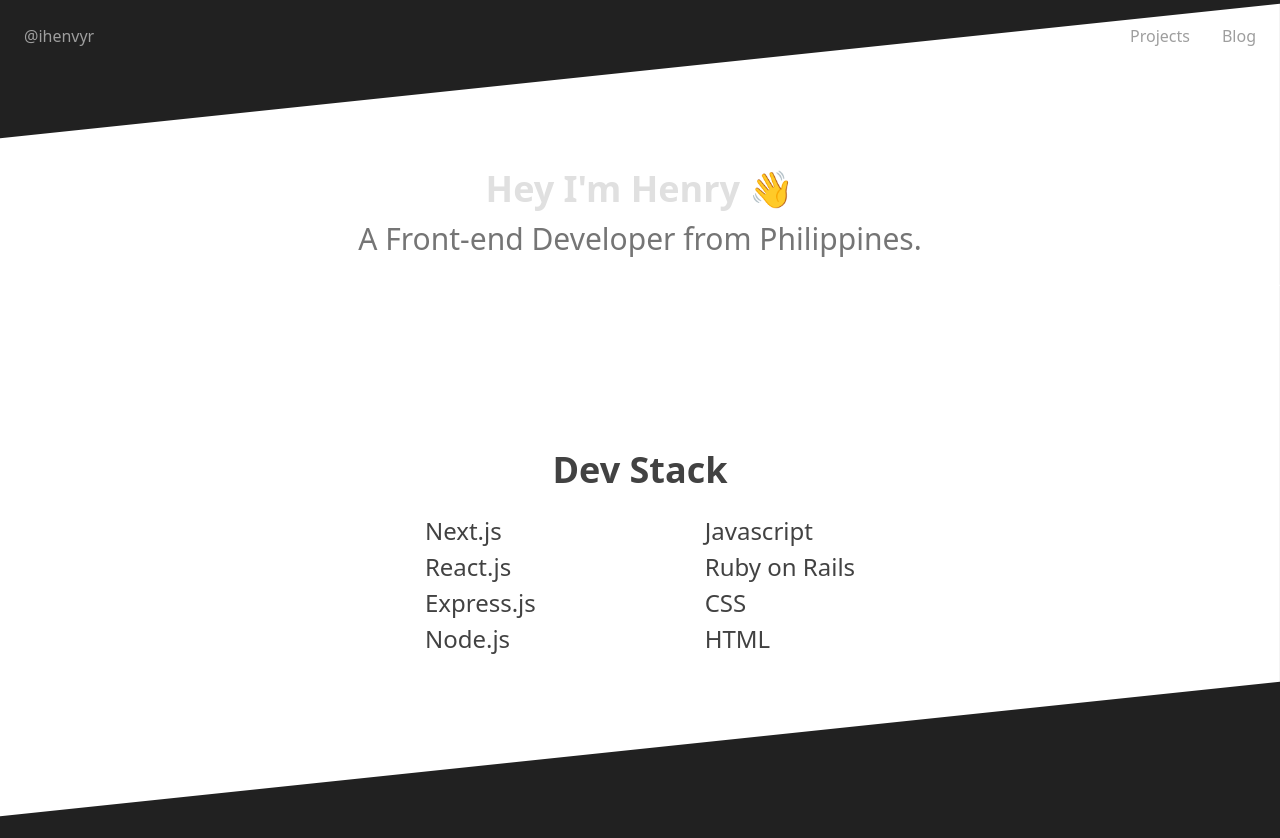
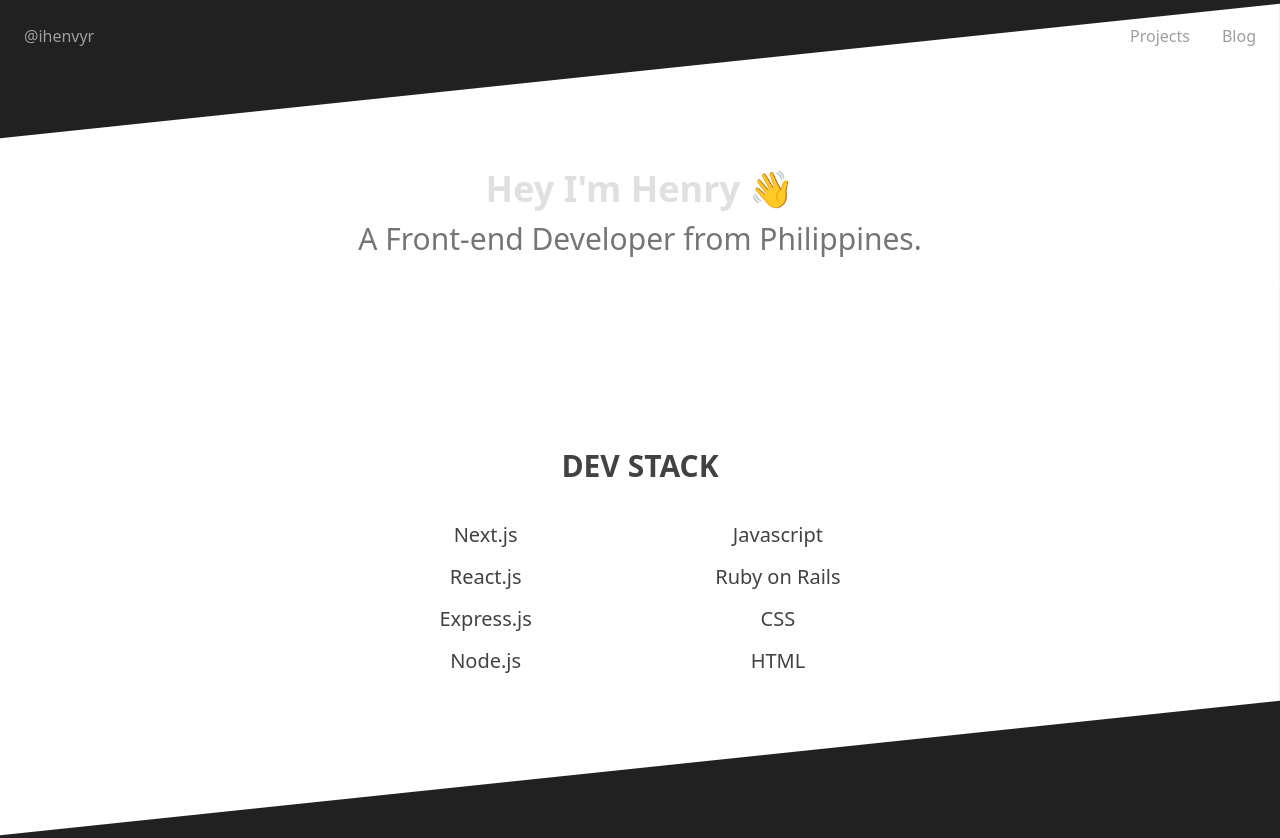
Before and after one commit to ihenvyr/ihenvyr.com, a Next.js app: page / in a window 1280 px wide. Shown: the top 838 px of the page. Built offline with nearby package versions, Linux system fonts and the light colour scheme.

Commit message:
Pages content style refactor

```diff
--- a/src/pages/blog/index.jsx
+++ b/src/pages/blog/index.jsx
@@ -30,7 +30,7 @@
       <DiagonalBox colorA={"#FFFFFF"} colorB={"#FFFFFF"}>
         <Container>
           <div className="text-gray-800 max-w-3xl mx-auto">
-            <div className="flex justify-evenly flex-col md:flex-row">
+            <div className="flex text-center flex-col md:flex-row md:justify-evenly">
               <ul className="text-xl">
                 <li>
                   <Link href="/blog/hello-world"><a className="hover:underline">Hello World</a></Link>
--- a/src/pages/index.jsx
+++ b/src/pages/index.jsx
@@ -31,22 +31,22 @@
         <Container>
           <div className="text-gray-800 max-w-3xl mx-auto">
             <div className="text-center">
-              <H1>Dev Stack</H1>
+              <H2><strong className="block pb-4">DEV STACK</strong></H2>
             </div>
 
-            <div className="flex justify-evenly">
-              <ul className="text-2xl mt-4">
+            <div className="flex text-center flex-col md:flex-row md:justify-evenly">
+              <ul className="text-xl mt-4">
                 <li>Next.js</li>
-                <li>React.js</li>
-                <li>Express.js</li>
-                <li>Node.js</li>
+                <li className="mt-3">React.js</li>
+                <li className="mt-3">Express.js</li>
+                <li className="mt-3">Node.js</li>
               </ul>
 
-              <ul className="text-2xl mt-4">
+              <ul className="text-xl mt-4">
                 <li>Javascript</li>
-                <li>Ruby on Rails</li>
-                <li>CSS</li>
-                <li>HTML</li>
+                <li className="mt-3">Ruby on Rails</li>
+                <li className="mt-3">CSS</li>
+                <li className="mt-3">HTML</li>
               </ul>
             </div>
           </div>
--- a/src/pages/projects.jsx
+++ b/src/pages/projects.jsx
@@ -29,7 +29,7 @@
       <DiagonalBox colorA={"#FFFFFF"} colorB={"#FFFFFF"}>
         <Container>
           <div className="text-gray-800 max-w-3xl mx-auto">
-            <div className="flex justify-evenly flex-col md:flex-row">
+            <div className="flex text-center flex-col md:flex-row md:justify-evenly">
               <ul className="text-xl">
                 <li>
                   <a className="hover:underline" target="_blank" href="https://imageminifier.com/">ImageMinifier</a>
```
